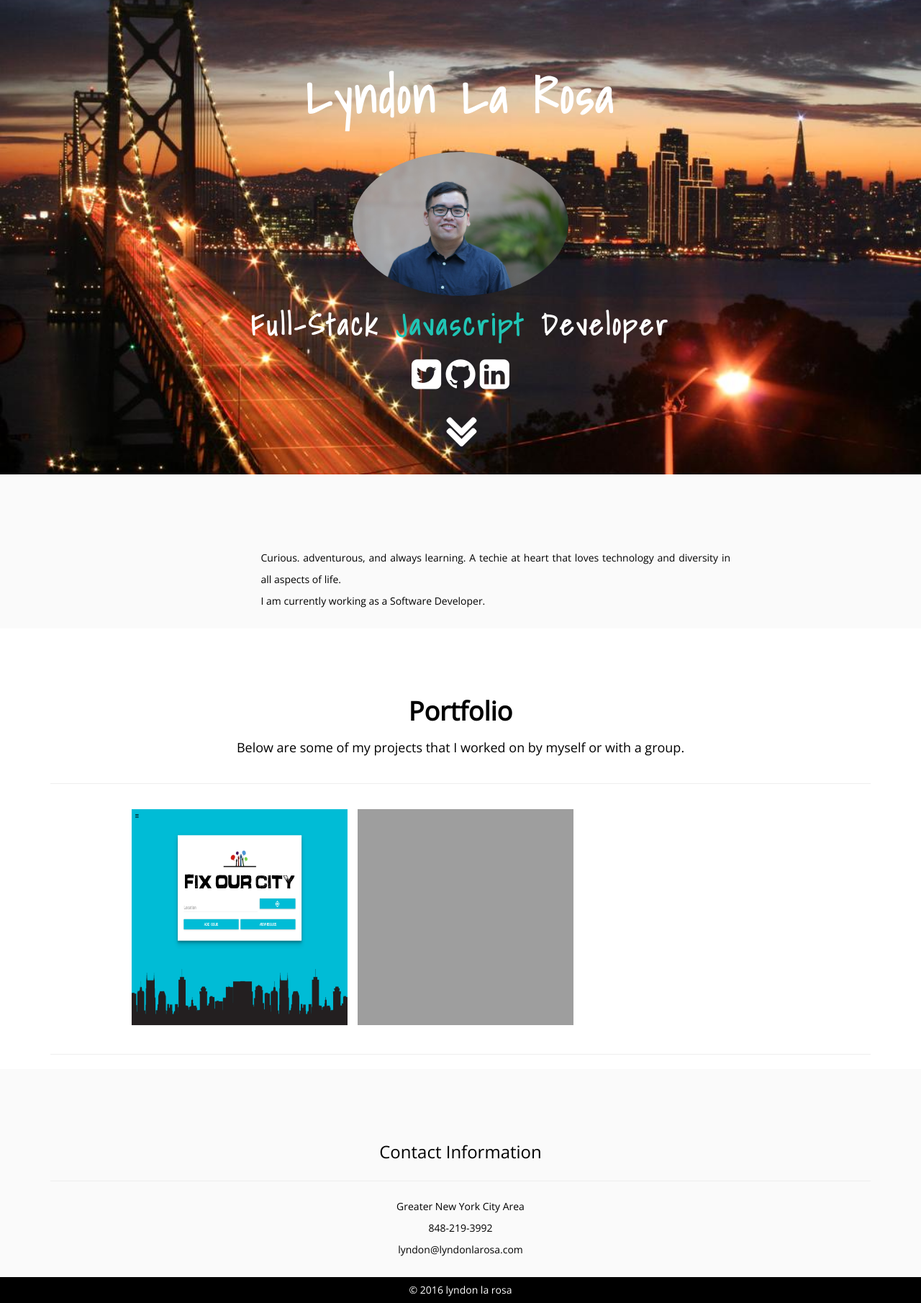
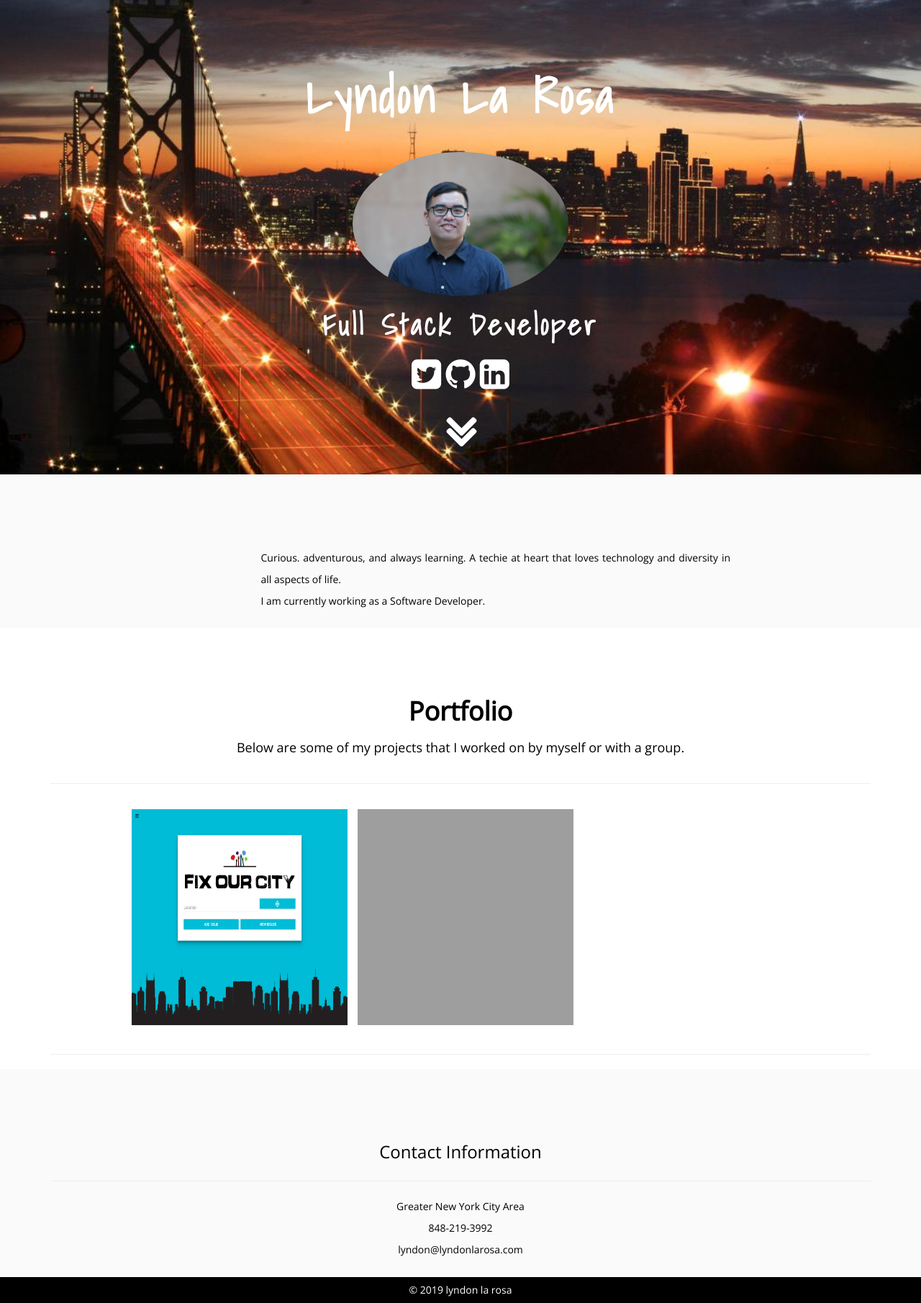
Before and after one commit to lyndonl3091/lyndonl3091.github.io, a plain HTML site: page index.html in a window 1280 px wide. Shown: the part 81-1891 px from the top of the page at 72% size. Drawn offline with nearby package versions, Linux system fonts and the light colour scheme; grey boxes are pictures that could not be loaded.

Commit message:
title update

```diff
--- a/index.html
+++ b/index.html
@@ -66,7 +66,7 @@
                     <h1 id="name"><strong> Lyndon La Rosa</strong></h1>
                      <br /> <br />
                      <img class="img-circle" src="assets/img/portrait.png" style="height: 200px; weight:200px;">
-                    <h2 class="jobTitle"> Full-Stack <span style="color: #20c5b5;">Javascript</span> Developer</h2>
+                    <h2 class="jobTitle"> Full Stack Developer</h2>
                      <br />
                      <div class="socialIcons">
                        <p >
@@ -278,7 +278,7 @@
     <div id="footer">
         <div class="container">
             <div class="row ">
-                &copy; 2016 lyndon la rosa
+                &copy; 2019 lyndon la rosa
 
             </div>
 
```
